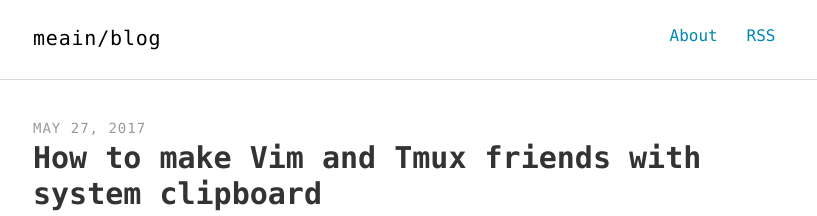
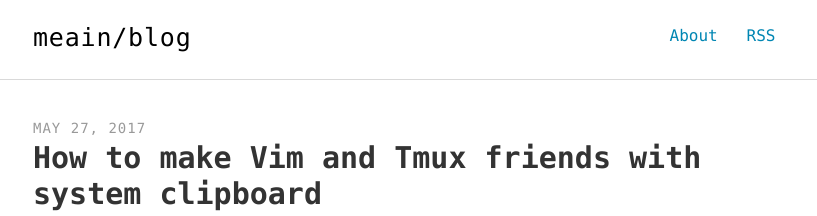
Before and after one commit to meain/blog, a Jekyll site: the page built from _posts/2017-05-27-make-vim-and-tmux-friends-with-system-clipboard.md, in a window 1280 px wide. Shown: the top 216 px of the page, without its empty margins (231-1048 px from the left). Built offline with Jekyll 4.4.1, drawn with Linux system fonts in a browser that asks for light colours; comment, search, counter and statistics services are not loaded.

Commit message:
css fixes

```diff
--- a/_config.yml
+++ b/_config.yml
@@ -29,8 +29,8 @@
 # Author settings
 author:
   name     : "Abin Simon"
-  job      : "Software Engineer"
-  bio      : "And this was supposed to be filled with {{ site.author.bio }} if I had written one"
+  job      : "Front End Developer"
+  bio      : "And this was supposed to be filled with {{ site.author.bio }} had I written one"
   thumb    : /images/author.jpg
   email    : abinsimon10@gmail.com
   url      : http://meain.github.io
--- a/assets/scss/_layout.scss
+++ b/assets/scss/_layout.scss
@@ -35,6 +35,7 @@
 }
 pre {
     border: 0;
+    background-color: #ededed;
     code {
         font-size: 15px;
     }
@@ -104,9 +105,10 @@
   margin: 0 0 1em 0;
   cursor: pointer;
   letter-spacing: 0.8px;
-  font-size: 20px;
+  font-size: 25px;
   line-height: 28px;
   font-weight: 300;
+  font-family: monaco,courier,"courier new",fixed-width;
 
   span {
     font-weight: 700;
--- a/index.html
+++ b/index.html
@@ -9,12 +9,12 @@
   <div class="container">
     {% for post in site.posts %}
       {% unless post.next %}
-        <h2 class="category-title">{{ post.date | date: '%Y' }}</h2>
+        <h2 class="category-title">{{ post.date | date: '%Y' }} ¬</h2>
       {% else %}
         {% capture year %}{{ post.date | date: '%Y' }}{% endcapture %}
         {% capture nyear %}{{ post.next.date | date: '%Y' }}{% endcapture %}
         {% if year != nyear %}
-          <h2 class="category-title">{{ post.date | date: '%Y' }}</h2>
+          <h2 class="category-title">{{ post.date | date: '%Y' }} ¬</h2>
         {% endif %}
       {% endunless %}
       <article class="post-item">
```
